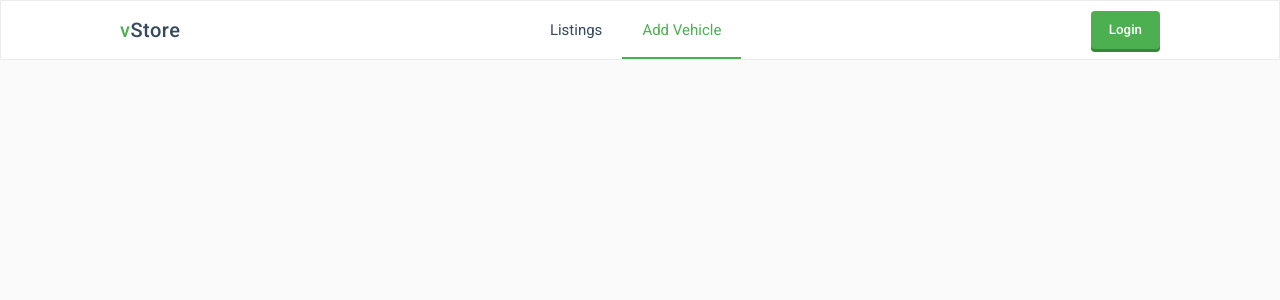
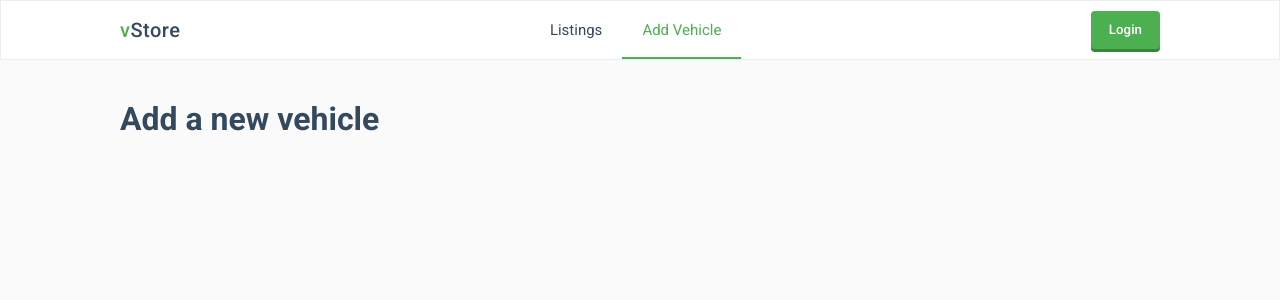
Before and after one commit to boushib/vehicly, a Vue app: page /add-vehicle in a window 1280 px wide. Shown: the top 300 px of the page. Built offline with nearby package versions, Linux system fonts and the light colour scheme.

Commit message:
create a base add vehicle page

```diff
--- a/src/router/index.js
+++ b/src/router/index.js
@@ -1,6 +1,7 @@
 import Vue from "vue";
 import VueRouter from "vue-router";
 import Home from "@/views/Home.vue";
+import AddVehicle from "@/views/AddVehicle.vue";
 
 Vue.use(VueRouter);
 
@@ -9,6 +10,11 @@ const routes = [
     path: "/",
     name: "Home",
     component: Home,
+  },
+  {
+    path: "/add-vehicle",
+    name: "add_vehicle",
+    component: AddVehicle,
   },
 ];
 
--- /dev/null
+++ b/src/views/AddVehicle.vue
@@ -0,0 +1,7 @@
+<template>
+  <div class="add-vehicle page">
+    <div class="container">
+      <h1>Add a new vehicle</h1>
+    </div>
+  </div>
+</template>
```
